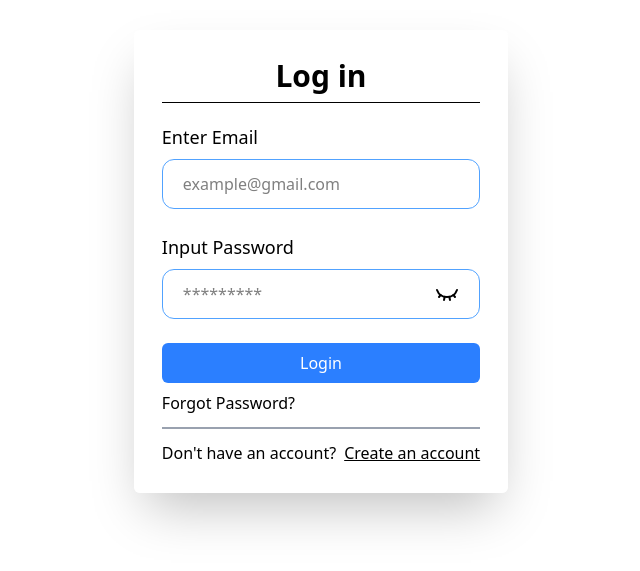
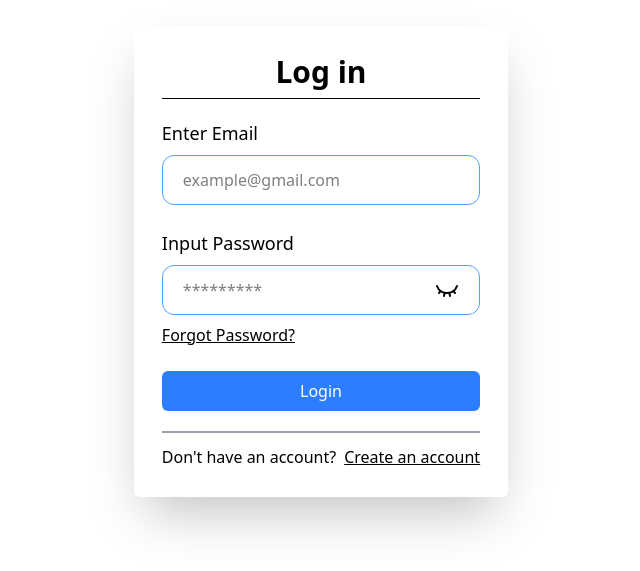
Before and after one commit to BigDevYaya/TaskMe, a React (Vite) app: page /login in a window 1280 px wide. Shown: the part 139-710 px from the top of the page, without its empty margins (319-959 px from the left). Built offline with nearby package versions, Linux system fonts and the light colour scheme.

Commit message:
some changes done here'

```diff
--- a/src/App.jsx
+++ b/src/App.jsx
@@ -14,6 +14,7 @@ import SignUp from "./Pages/SignUp"
 import Notifications from "./Pages/Notifications"
 import { Toaster } from "react-hot-toast"
 import UserTaskDetail from "./Pages/UserTaskDetail"
+import ResetPassword from "./Pages/ResetPassword"
 
 function App() {
   const user = false
@@ -36,6 +37,7 @@ function App() {
       </Route>
 
       <Route path={routes.login} element={<Login />} />
+      <Route path={routes.resetPassword} element={<ResetPassword />} />
       <Route path={routes.signup} element={<SignUp />} />
     </Routes>
     </>
--- a/src/Components/LoginComp.jsx
+++ b/src/Components/LoginComp.jsx
@@ -71,6 +71,9 @@ const LoginComp = () => {
                   }
                   </div>
                   { props.errors.password && props.touched.password && <div id='feedback' className='text-red-500 text-sm'>{props.errors.password}</div> }
+                <Link
+                className='underline'
+                to={'/resetpassword'}>Forgot Password?</Link>
                 </fieldset>
                 <button
                 type='submit'
@@ -85,7 +88,7 @@ const LoginComp = () => {
               )
             }
             </Formik>
-            <Link>Forgot Password?</Link>
+
             <div className='h-0.5 bg-gray-400 my-3 w-full'></div>
             <div className='flex items-center gap-2'>
               <h2>Don't have an account?</h2>
--- a/src/Components/task/SubmissionForm.jsx
+++ b/src/Components/task/SubmissionForm.jsx
@@ -17,7 +17,8 @@ const SubmissionForm = ({ taskId }) => {
     const taskDoc = await getDoc(doc(db, 'tasks', taskId))
     if (taskDoc.exists()) {
       const completedBy = taskDoc.data().completedBy || []
-      return completedBy.includes(user.uid)
+      const pendingApplicants = taskDoc.data().unapprovedApplicants || []
+      return completedBy.includes(user.uid) || pendingApplicants.includes(user.uid)
     }
     return false
   }
@@ -33,7 +34,7 @@ const SubmissionForm = ({ taskId }) => {
       await sendMessage({
         senderId: user.uid,
         receiverId: taskDoc.data().uploadedBy,
-        text : `${proof} of completion for task ${taskDoc.data().title}`,
+        text : `${proof} --- for completion for task ${taskDoc.data().title}`,
         type: 'text'
       })
 
--- a/src/Components/userTaskdetail/SubmissionsCard.jsx
+++ b/src/Components/userTaskdetail/SubmissionsCard.jsx
@@ -13,7 +13,7 @@ const SubmissionsCard = ({ task, submissions, pendingUsers, approvedUsers, onApp
     </div>
 
     <h3 className="text-xl font-medium mt-6">User Submissions</h3>
-    <div className="space-y-4 max-h-80 overflow-y-scroll">
+    <div className="space-y-4 max-h-80 overflow-y-auto">
         {
           submissions.length ?
           submissions.map(submission =>
--- a/src/Pages/Notifications.jsx
+++ b/src/Pages/Notifications.jsx
@@ -38,7 +38,7 @@ const Notifications = () => {
 
       <div className="max-w-2xl mx-auto mt-8 p-4 ">
         <h2 className="text-lg font-semibold mb-4 text-gray-700">Your Notifications</h2>
-        <ul className="space-y-4">
+        <ul className="space-y-4 flex flex-col-reverse gap-4">
           {notifications.length === 0 ? (
             <li className="p-4 bg-gray-100 rounded-lg text-gray-700">
               You have no notifications.
--- /dev/null
+++ b/src/Pages/ResetPassword.jsx
@@ -0,0 +1,9 @@
+import React from 'react'
+
+const ResetPassword = () => {
+  return (
+    <div>ResetPassword</div>
+  )
+}
+
+export default ResetPassword
--- a/src/Utils/routes.js
+++ b/src/Utils/routes.js
@@ -5,6 +5,7 @@ export const routes = {
     messages: '/messages',
     taskdetail: '/exploretasks/:taskId',
     login: '/login',
+    resetPassword: '/resetpassword',
     signup: 'signup',
     userTaskdetail: '/uploadedtasks/:taskId',
     completedTasks: '/completedtasks',
```
Lines whose indentation alone changed are shown as unchanged.
